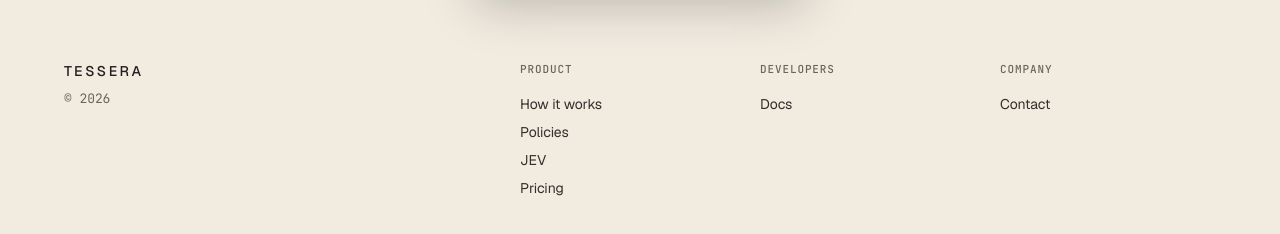
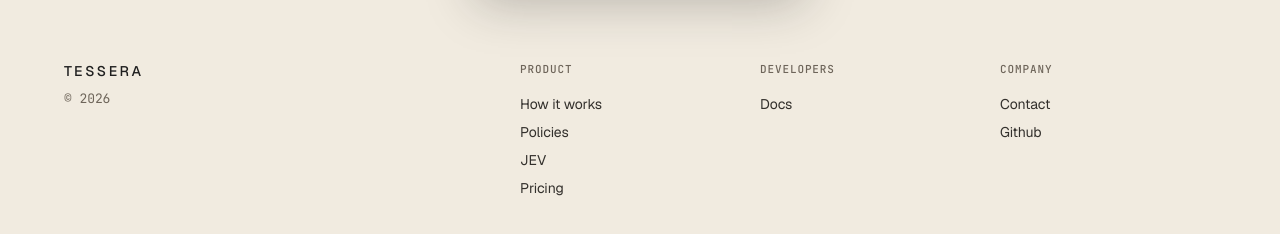
Before and after one commit to TegesSzmegesProxy/landing, a React (Vite) app: page /api/avatar in a window 1280 px wide. Shown: the part 9982-10216 px from the top of the page. Built offline with nearby package versions, Linux system fonts and the light colour scheme.

Commit message:
fixes for deploy

```diff
--- a/src/components/Footer.tsx
+++ b/src/components/Footer.tsx
@@ -1,7 +1,7 @@
 import { WORDMARK, footer } from '../data/content';
 import { Eyebrow } from './Eyebrow';
 
-const ANCHORS: Record<string, string> = { 'How it works': '#how-it-works', Policies: '#policies', JEV: '#jev', Pricing: '#pricing' };
+const ANCHORS: Record<string, string> = { 'How it works': '#how-it-works', Policies: '#policies', JEV: '#jev', Pricing: '#pricing', Docs: 'https://tegesszmegesproxy.github.io/docs/', Github: 'https://github.com/TegesSzmegesProxy' };
 
 export function Footer() {
   return (
@@ -15,15 +15,20 @@ export function Footer() {
           {footer.columns.map((c) => (
             <nav key={c.heading} aria-label={c.heading}>
               <Eyebrow className="mb-3.5">{c.heading}</Eyebrow>
-              {c.links.map((l) => (
+              {c.links.map((l) => {
+                const href = ANCHORS[l] ?? '#';
+                const isExternal = href.startsWith('http');
+                return (
                   <a
                     key={l}
-                  href={ANCHORS[l] ?? '#'}
+                    href={href}
+                    {...(isExternal && { target: '_blank', rel: 'noopener noreferrer' })}
                     className="block font-sans text-[14px] leading-[2] max-md:leading-[44px] text-body no-underline hover:text-ink-900"
                   >
                     {l}
                   </a>
-              ))}
+                );
+              })}
             </nav>
           ))}
         </div>
--- a/src/data/content.ts
+++ b/src/data/content.ts
@@ -309,7 +309,7 @@ export const footer = {
   columns: [
     { heading: 'Product', links: ['How it works', 'Policies', 'JEV', 'Pricing'] },
     { heading: 'Developers', links: ['Docs'] },
-    { heading: 'Company', links: ['Contact'] },
+    { heading: 'Company', links: ['Contact', "Github"] },
   ] satisfies FooterColumn[],
 };
 
```
Lines whose indentation alone changed are shown as unchanged.
